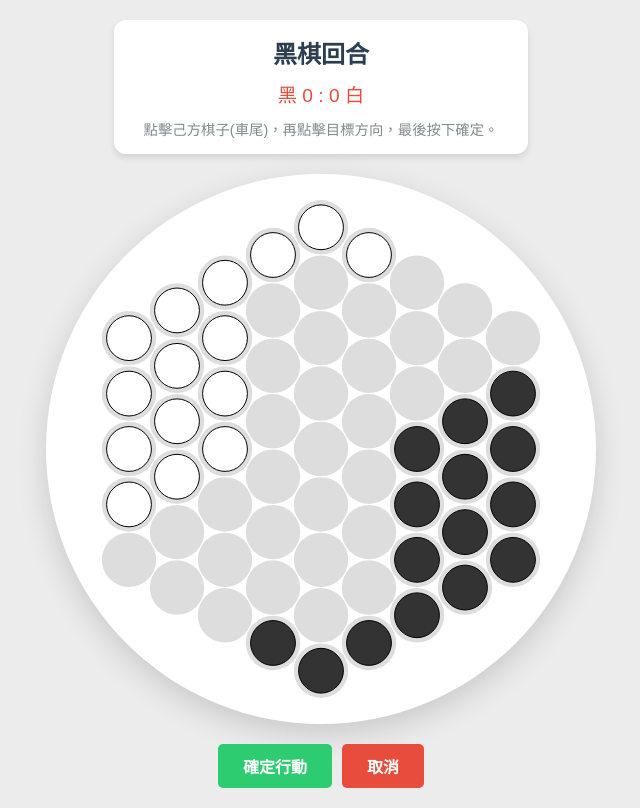
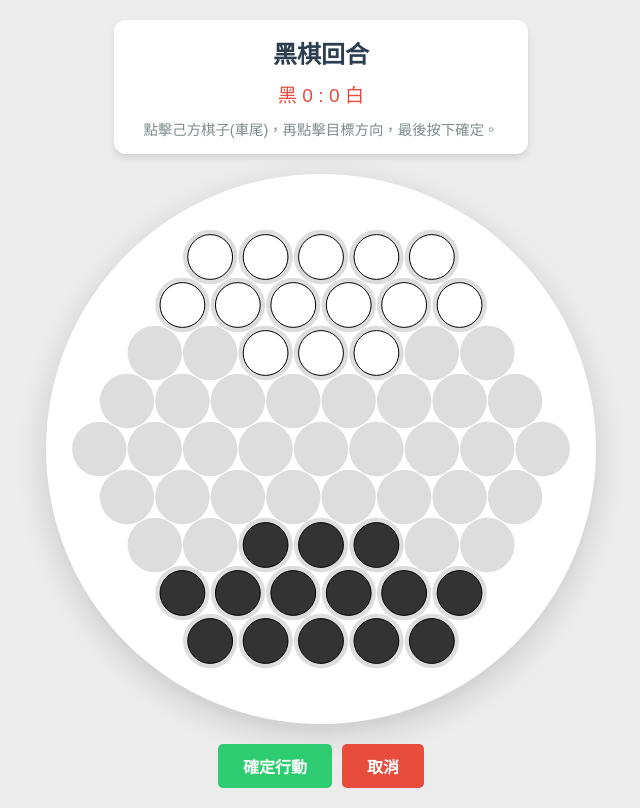
Before and after one commit to Kunbao-chen/Abbalone, a plain HTML site: page index.html in a window 1280 px wide. Both pictures are taken after a click on the element 640 px from the left and 449 px from the top of the page. Shown: the whole page, without its empty margins (319-959 px from the left). Drawn offline with Linux system fonts and the light colour scheme.

Commit message:
Update index.html

```diff
--- a/index.html
+++ b/index.html
@@ -2,7 +2,7 @@
 <html lang="zh-TW">
 <head>
     <meta charset="UTF-8">
-    <title>智推棋 Abalone - 架構師優化版</title>
+    <title>智推棋 Abalone - v1.3.0 網格轉正版</title>
     <style>
         body {
             font-family: "PingFang TC", "Microsoft JhengHei", sans-serif;
@@ -46,23 +46,33 @@
 </div>
 
 <script>
+    /**
+     * 智推棋 Abalone - v1.3.0
+     * 版權所有 (c) 2026.
+     * 核心變更：完全修正網格旋轉，棋盤與棋子陣列轉正。
+     */
     const canvas = document.getElementById('gameBoard');
     const ctx = canvas.getContext('2d');
     const HEX_SIZE = 32;
+    // v1.3.0 偏移量修正，確保轉正後的棋盤置中
     const OFFSET = { x: 275, y: 275 };
 
     let board = {};
-    let tempBoard = null; // 用於存放「待定」的盤面
+    let tempBoard = null;
     let turn = 1;
-    let selectedTail = null; // 選中的車尾
-    let targetMove = null;   // 選中的目標點
-    let legalTargets = [];   // 當前合法的目標預選點
+    let selectedTail = null;
+    let targetMove = null;
+    let legalTargets = [];
     let score = { 1: 0, 2: 0 };
 
-    // 六角方向向量 (已考慮旋轉 60 度後的視覺邏輯)
+    // v1.3.0 方向向量重定義：適配上下尖的棋盤佈局
     const DIRS = [
-        {q: 1, r: 0}, {q: 1, r: -1}, {q: 0, r: -1},
-        {q: -1, r: 0}, {q: -1, r: 1}, {q: 0, r: 1}
+        {q: 1, r: -1}, // 東北 (對應視覺右上)
+        {q: 1, r: 0},  // 東南 (對應視覺右下)
+        {q: 0, r: 1},  // 正南 (對應視覺下方)
+        {q: -1, r: 1}, // 西南 (對應視覺左下)
+        {q: -1, r: 0}, // 西北 (對應視覺左上)
+        {q: 0, r: -1}  // 正北 (對應視覺上方)
     ];
 
     function init() {
@@ -70,16 +80,50 @@
             for (let r = -4; r <= 4; r++) {
                 if (Math.abs(q + r) <= 4) {
                     let val = 0;
-                    // 旋轉 60 度後的擺放邏輯：黑白上下正對
-                    if (q <= -2 && q + r <= -1) val = 2; // 白棋在上
-                    if (q >= 2 && q + r >= 1) val = 1;   // 黑棋在下
+                    // v1.3.0 初始擺放邏輯修正：改為上下尖對陣
+                    // 白棋在前（北）：(r <= -3)
+                    if (r <= -3) val = 2;
+                    if (r == -2 && (q == 0 || q == 1 || q == 2)) val = 2; // 白棋第二排
+
+                    // 黑棋在後（南）：(r >= 3)
+                    if (r >= 3) val = 1;
+                    if (r == 2 && (q == 0 || q == -1 || q == -2)) val = 1; // 黑棋第二排
+
                     board[`${q},${r}`] = val;
                 }
             }
         }
-        // 特殊初始位置微調，確保對稱
-        board["0,-4"] = 2; board["-1,-3"] = 2; board["1,-4"] = 2;
-        board["0,4"] = 1; board["1,3"] = 1; board["-1,4"] = 1;
+    }
+
+    // v1.3.0 核心繪圖網格修正 (hexToPixel)
+    function hexToPixel(q, r) {
+        // v1.3.0 旋轉 60 度的網格公式 (Pointy-top 網格)
+        let x = HEX_SIZE * Math.sqrt(3) * (q + r/2);
+        let y = HEX_SIZE * (3/2) * r;
+        return { x: x + OFFSET.x, y: y + OFFSET.y };
+    }
+
+    // v1.3.0 核心點擊座標反推修正 (pixelToHex)
+    function pixelToHex(x, y) {
+        x -= OFFSET.x;
+        y -= OFFSET.y;
+        let q = (Math.sqrt(3)/3 * x - 1/3 * y) / HEX_SIZE;
+        let r = (2/3 * y) / HEX_SIZE;
+        // 軸向四捨五入 (Axial Rounding)
+        return hexRound(q, r);
+    }
+
+    function hexRound(q, r) {
+        let s = -q-r;
+        let rq = Math.round(q);
+        let rr = Math.round(r);
+        let rs = Math.round(s);
+        let dq = Math.abs(rq - q);
+        let dr = Math.abs(rr - r);
+        let ds = Math.abs(rs - s);
+        if (dq > dr && dq > ds) rq = -rr-rs;
+        else if (dr > ds) rr = -rq-rs;
+        return {q: rq, r: rr};
     }
 
     function draw() {
@@ -88,17 +132,14 @@
 
         for (let key in board) {
             let [q, r] = key.split(',').map(Number);
-            // 繪圖座標轉換
-            let x = HEX_SIZE * (1.5 * q) + OFFSET.x;
-            let y = HEX_SIZE * (Math.sqrt(3)/2 * q + Math.sqrt(3) * r) + OFFSET.y;
+            // v1.3.0 使用修正後的繪圖公式
+            let {x, y} = hexToPixel(q, r);
 
-            // 1. 棋盤底色
             ctx.beginPath();
             ctx.arc(x, y, HEX_SIZE * 0.85, 0, Math.PI*2);
             ctx.fillStyle = "#ddd";
             ctx.fill();
 
-            // 2. 高亮合法目標點
             if (legalTargets.some(t => t.q === q && t.r === r)) {
                 ctx.lineWidth = 3;
                 ctx.strokeStyle = "rgba(46, 204, 113, 0.6)";
@@ -107,14 +148,12 @@
                 ctx.fill();
             }
 
-            // 3. 繪製棋子
             if (activeBoard[key] > 0) {
                 ctx.beginPath();
                 ctx.arc(x, y, HEX_SIZE * 0.7, 0, Math.PI*2);
                 ctx.fillStyle = activeBoard[key] === 1 ? "#333" : "#fff";
                 ctx.fill();
 
-                // 選取車尾特效
                 let isTail = selectedTail && selectedTail.q === q && selectedTail.r === r;
                 ctx.strokeStyle = isTail ? "#f1c40f" : "#000";
                 ctx.lineWidth = isTail ? 4 : 1;
@@ -127,20 +166,18 @@
 
     canvas.onclick = (e) => {
         let rect = canvas.getBoundingClientRect();
-        let x = e.clientX - rect.left - OFFSET.x;
-        let y = e.clientY - rect.top - OFFSET.y;
-        let q = Math.round((2/3 * x) / HEX_SIZE);
-        let r = Math.round((-1/3 * x + Math.sqrt(3)/3 * y) / HEX_SIZE);
+        let x = e.clientX - rect.left;
+        let y = e.clientY - rect.top;
+        // v1.3.0 使用修正後的反推公式
+        let {q, r} = pixelToHex(x, y);
         let key = `${q},${r}`;
 
-        if (board[key] === undefined || tempBoard) return; // 待定狀態不可再選
+        if (board[key] === undefined || tempBoard) return;
 
         if (board[key] === turn) {
-            // 選中車尾，掃描合法方向
             selectedTail = {q, r};
             calculateLegalMoves(q, r);
         } else if (legalTargets.some(t => t.q === q && t.r === r)) {
-            // 選中合法目標點，進入「待定」狀態
             previewMove({q, r});
         }
         draw();
@@ -149,7 +186,6 @@
     function calculateLegalMoves(q, r) {
         legalTargets = [];
         DIRS.forEach(dir => {
-            // 往反方向尋找隊友 (最多加自己共3顆)
             let allies = [{q, r}];
             for (let i = 1; i < 3; i++) {
                 let prev = { q: q - dir.q * i, r: r - dir.r * i };
@@ -157,7 +193,6 @@
                 else break;
             }
 
-            // 檢查前方推擠力
             let myPower = allies.length;
             let oppCount = 0;
             let curr = { q: q + dir.q, r: r + dir.r };
@@ -180,7 +215,6 @@
         targetMove = moveInfo;
         tempBoard = {...board};
 
-        // 模擬位移邏輯
         moveInfo.allies.forEach(s => tempBoard[`${s.q},${s.r}`] = 0);
         moveInfo.allies.forEach(s => tempBoard[`${s.q + moveInfo.dir.q},${s.r + moveInfo.dir.r}`] = turn);
 
@@ -203,9 +237,7 @@
     }
 
     function executeMove() {
-        // 計算得分（檢查被推下去的棋子）
         let oppColor = (turn === 1 ? 2 : 1);
-        // 此處簡化處理，實際透過比較前後盤面數量
         let beforeCount = Object.values(board).filter(v => v === oppColor).length;
         let afterCount = Object.values(tempBoard).filter(v => v === oppColor).length;
         score[turn] += (beforeCount - afterCount);
```
